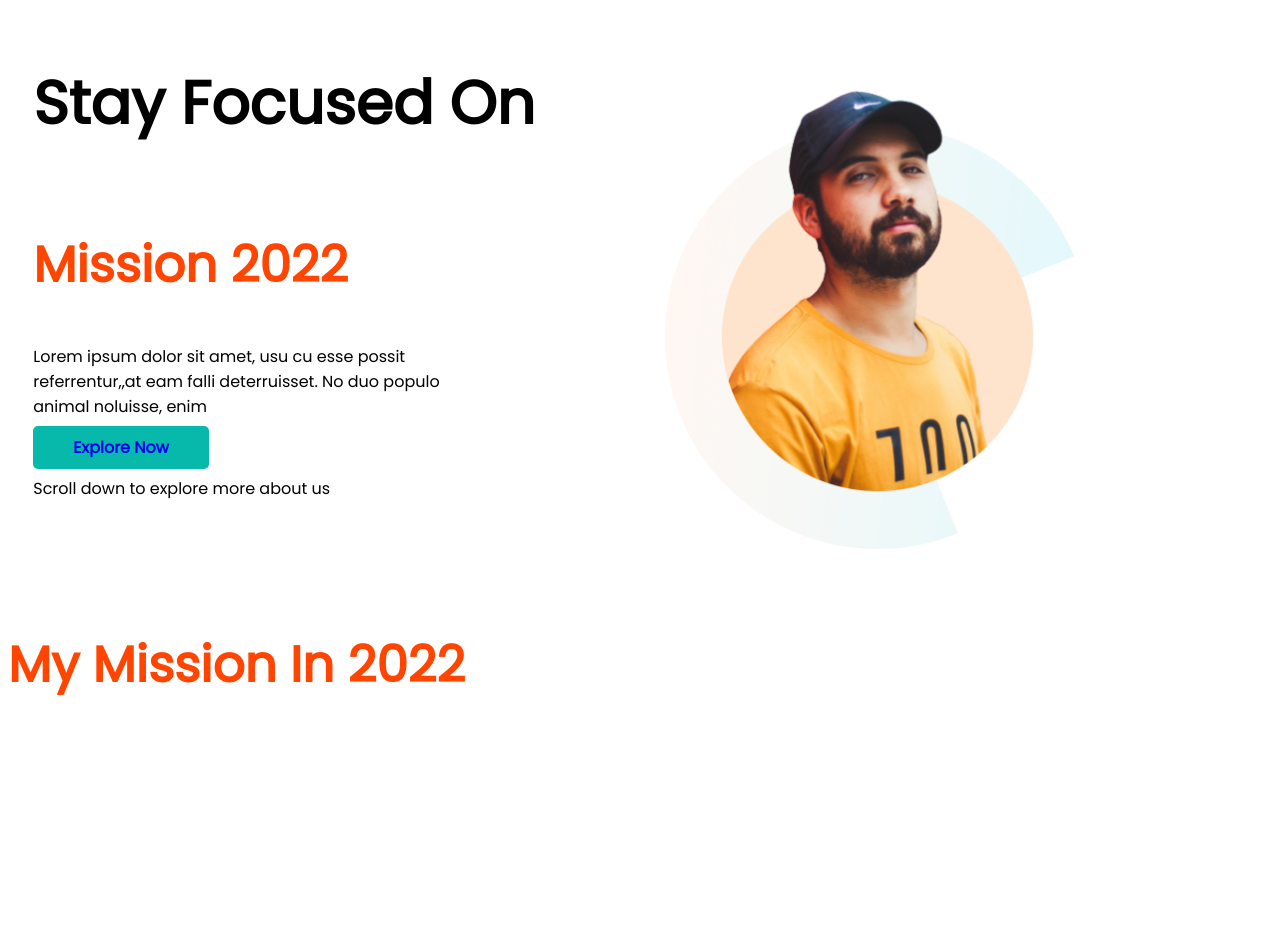
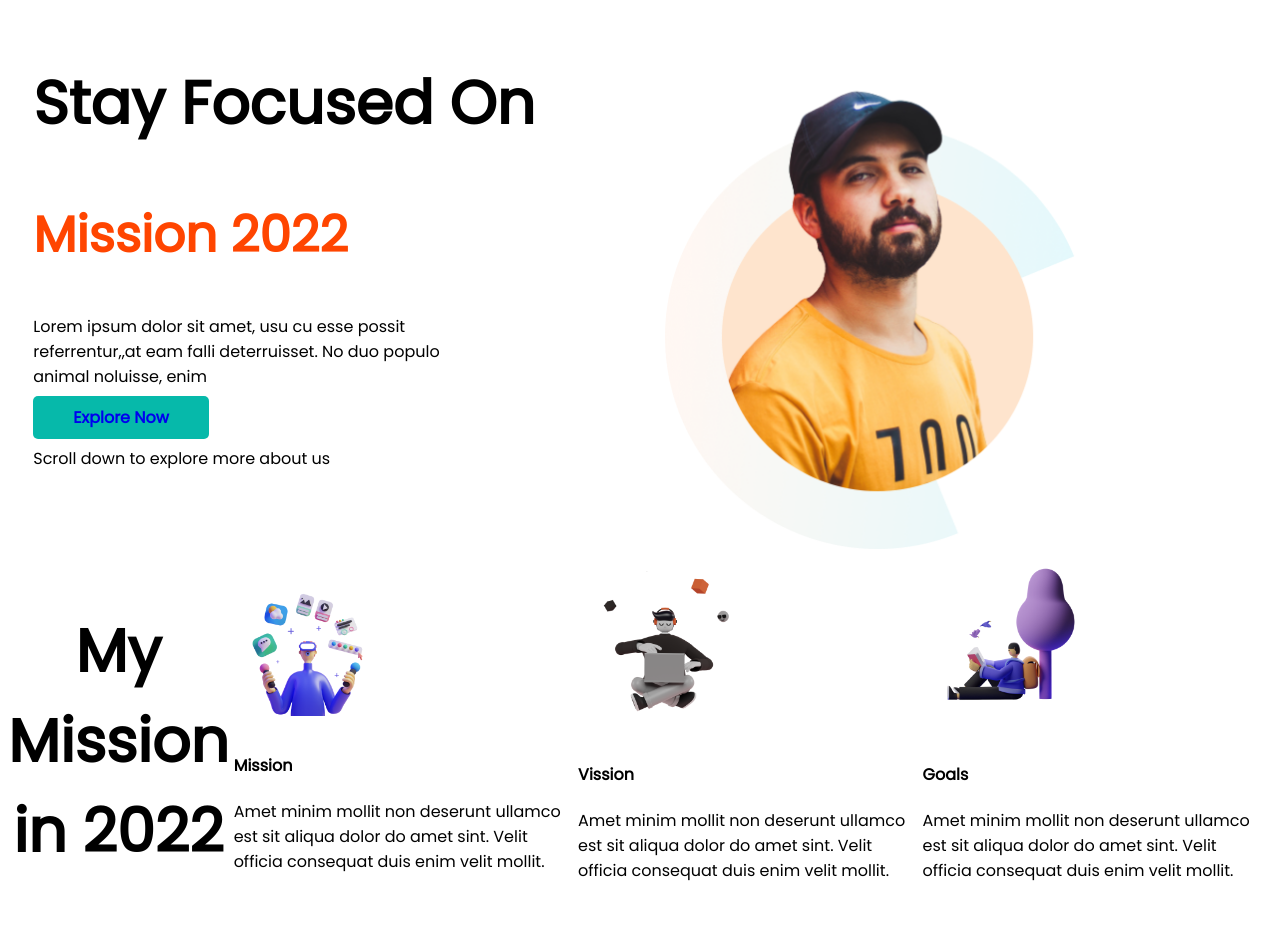
Before and after one commit to Foysaltuhin/developer-portfolio-assignment1, a plain HTML site: page index.html in a window 1280 px wide. Before the commit the page ends 800 px from the top, so only its background shows below. Drawn offline with Linux system fonts and the light colour scheme.

Commit message:
half added

```diff
--- a/index.html
+++ b/index.html
@@ -31,7 +31,33 @@
 
     </section>
     <section>
-        <h2>My Mission In 2022</h2>
+        <h1 class="my-mission">My Mission in 2022</h1>
+        <div class="mission-vission-goals">
+            <div>
+                <img class="images" src="images/illustrators/illustrator-1.png" alt="">
+                <h4>Mission</h4>
+                <p>Amet minim mollit non deserunt
+                    ullamco est sit aliqua dolor do amet
+                    sint. Velit officia consequat duis enim
+                    velit mollit.</p>
+            </div>
+            <div>
+                <img class="images" src="images/illustrators/illustrator-2.png" alt="">
+                <h4>Vission</h4>
+                <p>Amet minim mollit non deserunt
+                    ullamco est sit aliqua dolor do amet
+                    sint. Velit officia consequat duis enim
+                    velit mollit.</p>
+            </div>
+            <div>
+                <img class="images" src="images/illustrators/illustrator-3.png" alt="">
+                <h4>Goals</h4>
+                <p>Amet minim mollit non deserunt
+                    ullamco est sit aliqua dolor do amet
+                    sint. Velit officia consequat duis enim
+                    velit mollit.</p>
+            </div>
+        </div>
     </section>
 </body>
 
--- a/style.css
+++ b/style.css
@@ -3,11 +3,11 @@ body{
 }
 h1{
     font-size: 60px;
+    padding-top: 0px;
 }
 h2{
     color: orangered;
     font-size: 50px;
-    padding-top: 30px;
 }
 section{
     display: flex;
@@ -26,3 +26,13 @@ section{
     border-radius: 5px;
     font-weight: bold;
 }
+.my-mission{
+    text-align: center;
+}
+.mission-vission-goals{
+    display: flex;
+    padding: 5px;
+}
+.images{
+    width: 50%;
+}
```
